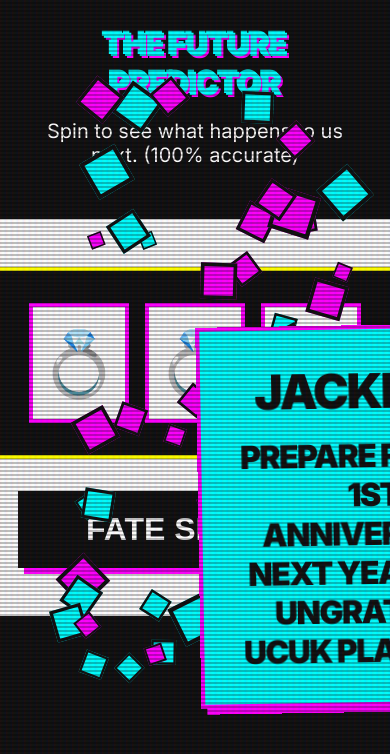
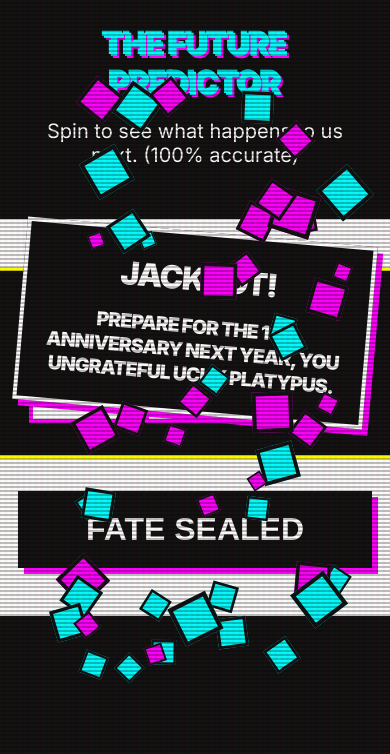
Before and after one commit to NurazimRoizan/thethird, a React (Vite) app: page / in a window 390 px wide. Both pictures are taken after a click on the button "SPIN". Shown: the part 5776-6530 px from the top of the page. Built offline with nearby package versions, Linux system fonts and the light colour scheme.

Commit message:
Fix mobile UX for SlotMachine jackpot and Contract terms

```diff
--- a/src/components/Contract.jsx
+++ b/src/components/Contract.jsx
@@ -57,18 +57,18 @@ const Contract = () => {
         <h2 style={{ fontSize: '3rem', marginBottom: '2rem', textAlign: 'center', textDecoration: 'underline' }}>TERMS & CONDITIONS: YEAR 4</h2>
 
         <div style={{
-          backgroundColor: '#eee',
-          padding: '2rem',
+          backgroundColor: 'var(--white-pure)',
           border: 'var(--border-thick-black)',
-          height: '200px',
-          overflowY: 'scroll',
+          padding: 'clamp(1rem, 4vw, 2rem)',
+          textAlign: 'left',
           marginBottom: '2rem',
-          fontSize: '1.2rem',
-          fontFamily: 'monospace'
+          boxShadow: 'inset 5px 5px 0px rgba(0,0,0,0.1)'
         }}>
-          <p>By checking the box below, you (hereinafter referred to as "The Psycho") agree to the following terms with the creator of this website (hereinafter referred to as "The Mastermind"):</p>
-          <br/>
-          <ul>
+          <h3 style={{ fontSize: '1.5rem', marginBottom: '1rem', borderBottom: '4px solid black', paddingBottom: '0.5rem' }}>FINE PRINT</h3>
+          <p style={{ fontSize: '1.2rem', fontFamily: 'monospace', marginBottom: '1.5rem' }}>
+            By checking the box below, you (hereinafter referred to as "The Psycho") agree to the following terms with the creator of this website (hereinafter referred to as "The Mastermind"):
+          </p>
+          <ul style={{ listStyleType: 'none', padding: 0, display: 'flex', flexDirection: 'column', gap: '1rem' }}>
             <li>1. You acknowledge that 3 years is too long to just be dating.</li>
             <li>2. You surrender all rights to complain about my farts, video games, and stupid jokes.</li>
             <li>3. You agree to an automatic upgrade from Girlfriend.exe to Wife.exe in the next fiscal year.</li>
--- a/src/components/SlotMachine.jsx
+++ b/src/components/SlotMachine.jsx
@@ -102,25 +102,25 @@ const SlotMachine = ({ onJackpot }) => {
 
       {jackpotHit && (
         <motion.div
-          initial={{ scale: 0, opacity: 0 }}
-          animate={{ scale: 1, opacity: 1 }}
-          transition={{ type: 'spring', bounce: 0.6 }}
-          className="brutal-box pink shake-it"
+          initial={{ scale: 0, rotate: -10 }}
+          animate={{ scale: 1, rotate: 5 }}
+          className="brutal-box cyan-bg"
           style={{
             position: 'absolute',
             top: '50%',
             left: '50%',
-            transform: 'translate(-50%, -50%)',
-            zIndex: 1000,
+            x: '-50%',
+            y: '-50%',
+            width: '90%',
+            maxWidth: '600px',
+            padding: 'clamp(1.5rem, 5vw, 3rem)',
+            zIndex: 50,
             textAlign: 'center',
-            width: '90%',
-            maxWidth: '800px',
-            backgroundColor: 'var(--cyan-pierce)',
-            color: 'var(--bg-void)'
+            boxShadow: 'var(--shadow-brutal-pink)'
           }}
         >
-          <h1 style={{ fontSize: '3rem', fontWeight: 900, marginBottom: '1rem' }}>JACKPOT!</h1>
-          <h2 style={{ fontSize: '2rem', fontWeight: 900 }}>PREPARE FOR THE 1ST ANNIVERSARY NEXT YEAR, YOU UNGRATEFUL UCUK PLATYPUS.</h2>
+          <h1 style={{ fontSize: 'clamp(2rem, 8vw, 3rem)', fontWeight: 900, marginBottom: '1rem' }}>JACKPOT!</h1>
+          <h2 style={{ fontSize: 'clamp(1.2rem, 5vw, 2rem)', fontWeight: 900 }}>PREPARE FOR THE 1ST ANNIVERSARY NEXT YEAR, YOU UNGRATEFUL UCUK PLATYPUS.</h2>
         </motion.div>
       )}
 
```
